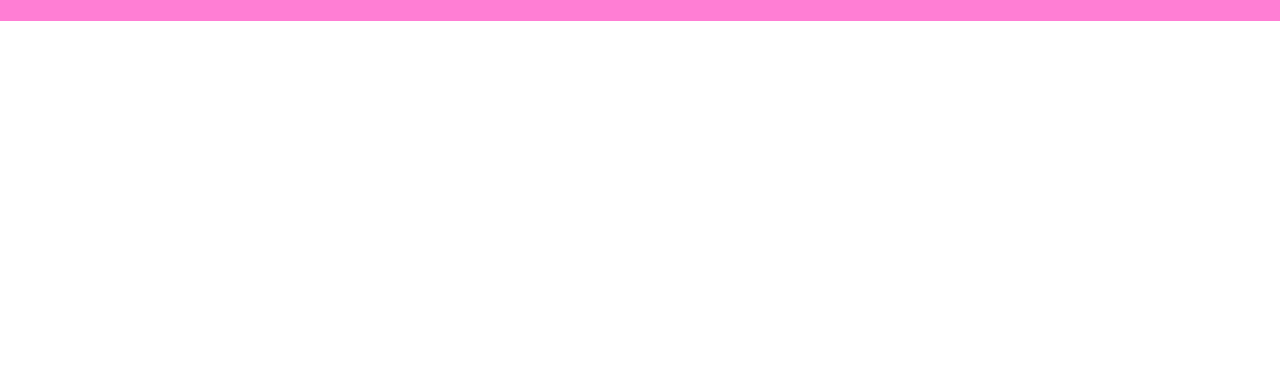
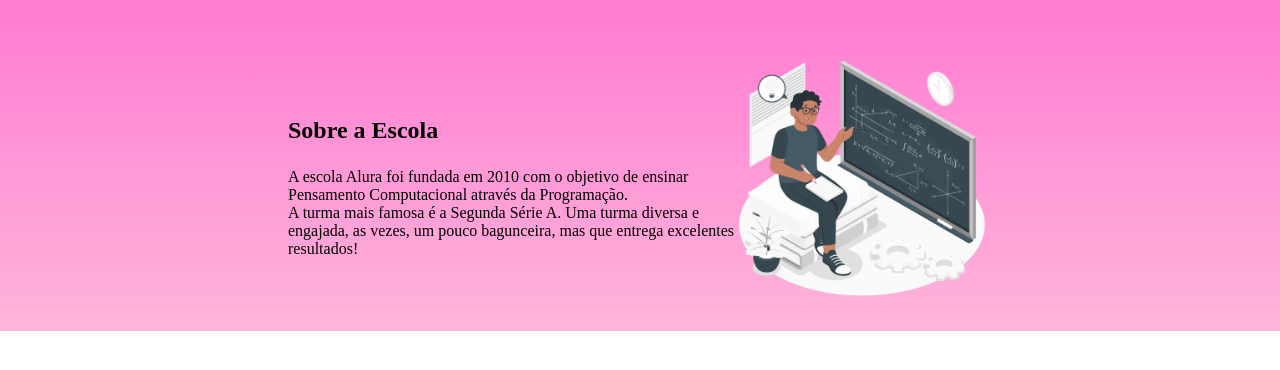
Before and after one commit to julianaterezinha/siteescola, a plain HTML site: page index.html in a window 1280 px wide. Shown: the part 86-456 px from the top of the page. Drawn offline with Linux system fonts and the light colour scheme.

Commit message:
Add files via upload

```diff
--- a/index.html
+++ b/index.html
@@ -14,5 +14,14 @@
         <li class="cabecalho-lista-item">Escola</li>
       </ul>
     </header>
+
+    <section class="escola">
+      <div class="escola-div-conteudo">
+      <h2 class="escola-titulo">Sobre a Escola</h2>
+      <p class="escola-texto-um">A escola Alura foi fundada em 2010 com o objetivo de ensinar Pensamento Computacional através da Programação.</p>
+      <p class="escola-texto-dois">A turma mais famosa é a Segunda Série A. Uma turma diversa e engajada, as vezes, um pouco bagunceira, mas que entrega excelentes resultados!</p>
+      </div>
+      <img class="escola-imagem" src="imagem-escola.png" alt="imagem da escola">
+    </section>
 </body>
 </html>
--- a/style.css
+++ b/style.css
@@ -21,3 +21,24 @@
     margin: 0 16px;
     font-size: 24px;
 }
+
+.escola-imagem{
+    width: 20%;
+}
+
+.escola{
+    background-image: linear-gradient(#FF7ED4, #FFB5DA);
+    color: #000000;
+    display: flex;
+    justify-content: center;
+    align-items: center;
+    padding: 24px 0;
+}
+
+.escola-div-conteudo{
+    width: 35%;
+}
+
+.escola-titulo{
+    padding: 24px 0;
+}
```
Also changed, not shown: imagem-escola.png (added).
